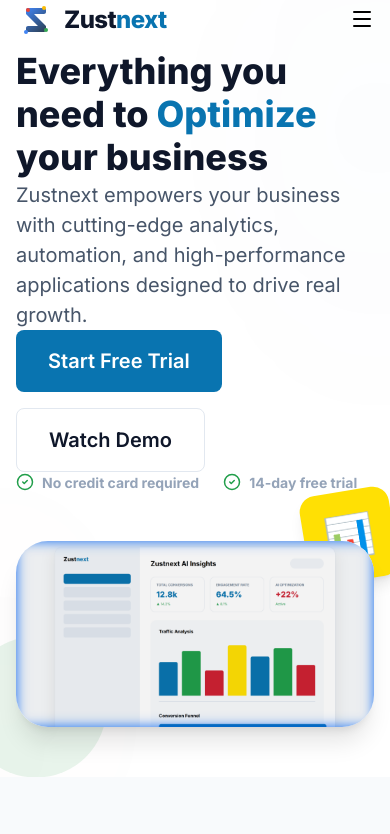
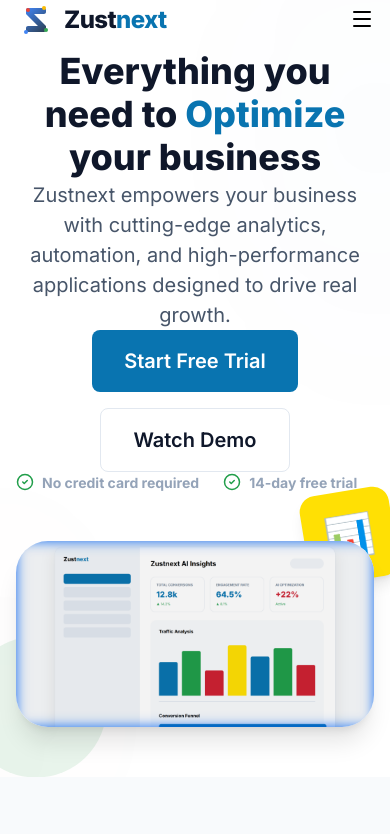
Before and after one commit to Ramanjineyulu9/Zust, a React (Vite) app: page / in a window 390 px wide. Shown: the top 834 px of the page. Built offline with nearby package versions, Linux system fonts and the light colour scheme.

Commit message:
Refactor: stack buttons on mobile, center hero text, global overflow-x hidden

```diff
--- a/src/components/Hero.jsx
+++ b/src/components/Hero.jsx
@@ -39,19 +39,20 @@ const Hero = () => {
                     whileInView={{ opacity: 1, x: 0 }}
                     viewport={{ once: true }}
                     transition={{ duration: 0.8 }}
+                    className="text-center lg:text-left"
                 >
                     <h1 className="mb-6">
                         Everything you need to <span className="text-primary-blue">Optimize</span> your business
                     </h1>
-                    <p className="text-xl text-slate-600 mb-8" style={{ maxWidth: '500px' }}>
+                    <p className="text-xl text-slate-600 mb-8 mx-auto lg:mx-0" style={{ maxWidth: '500px' }}>
                         Zustnext empowers your business with cutting-edge analytics, automation, and high-performance applications designed to drive real growth.
                     </p>
-                    <div className="flex flex-wrap gap-4 mb-8">
+                    <div className="flex flex-wrap gap-4 mb-8 justify-center lg:justify-start">
                         <motion.a
                             href="#contact"
                             whileHover={{ scale: 1.05 }}
                             whileTap={{ scale: 0.95 }}
-                            className="btn btn-primary"
+                            className="btn btn-primary w-full sm:w-auto"
                             style={{ padding: '1rem 2rem', fontSize: '1.25rem', textDecoration: 'none' }}
                         >
                             Start Free Trial
@@ -61,7 +62,7 @@ const Hero = () => {
                             target="_blank"
                             whileHover={{ scale: 1.05, backgroundColor: '#f1f5f9' }}
                             whileTap={{ scale: 0.95 }}
-                            className="btn"
+                            className="btn w-full sm:w-auto"
                             style={{ backgroundColor: 'white', border: '1px solid var(--border-light)', padding: '1rem 2rem', fontSize: '1.25rem', textDecoration: 'none' }}
                         >
                             Watch Demo
--- a/src/index.css
+++ b/src/index.css
@@ -33,6 +33,7 @@ body {
   background-color: var(--bg-white);
   line-height: 1.5;
   -webkit-font-smoothing: antialiased;
+  overflow-x: hidden;
 }
 
 a {
```
